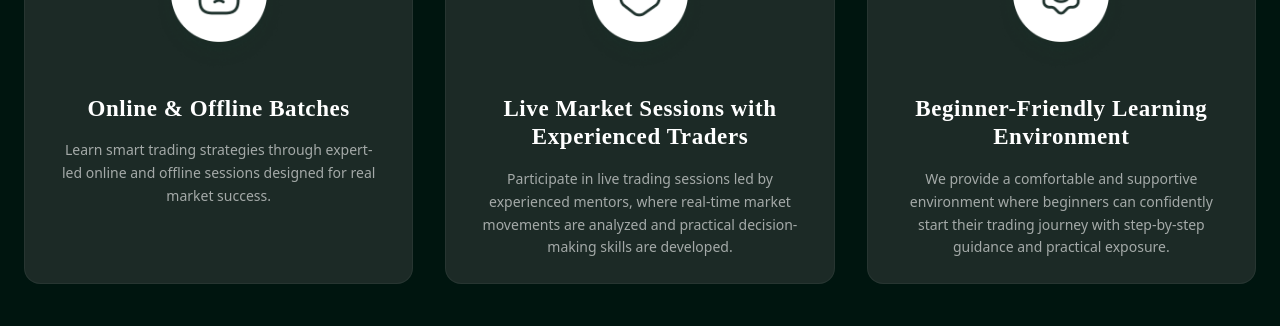
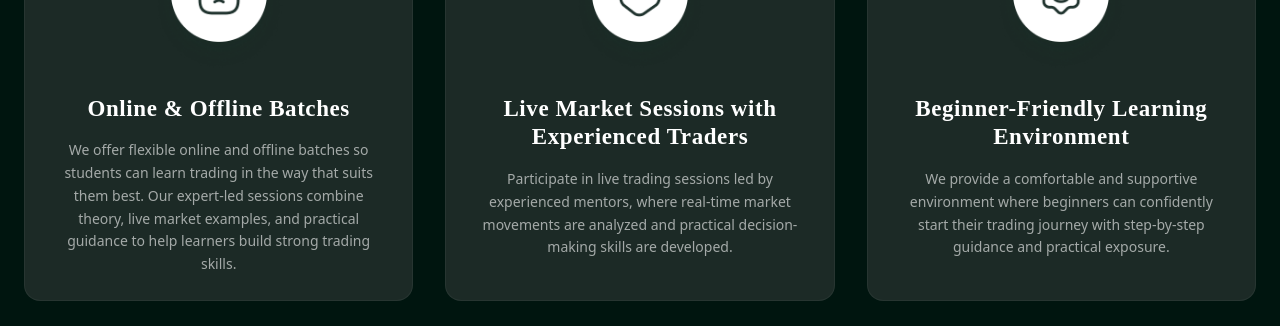
Before and after one commit to Parth-Chikalkar/SSANSKAR, a React (Vite) app in the folder Client/: page / in a window 1280 px wide. Shown: the part 2440-2766 px from the top of the page. Built offline with nearby package versions, Linux system fonts and the light colour scheme; a web font is replaced by a local one.

Commit message:
Updated Messages

```diff
--- a/Client/src/Data/Services.js
+++ b/Client/src/Data/Services.js
@@ -25,11 +25,11 @@ const services = [
     media: img3,
   },
   {
-    title: "Online & Offline Batches",
-    desc:
-      "Learn smart trading strategies through expert-led online and offline sessions designed for real market success.",
-    media: img4,
-  },
+  title: "Online & Offline Batches",
+  desc:
+    "We offer flexible online and offline batches so students can learn trading in the way that suits them best. Our expert-led sessions combine theory, live market examples, and practical guidance to help learners build strong trading skills.",
+  media: img4,
+},
   {
     title: "Live Market Sessions with Experienced Traders",
     desc:
```
